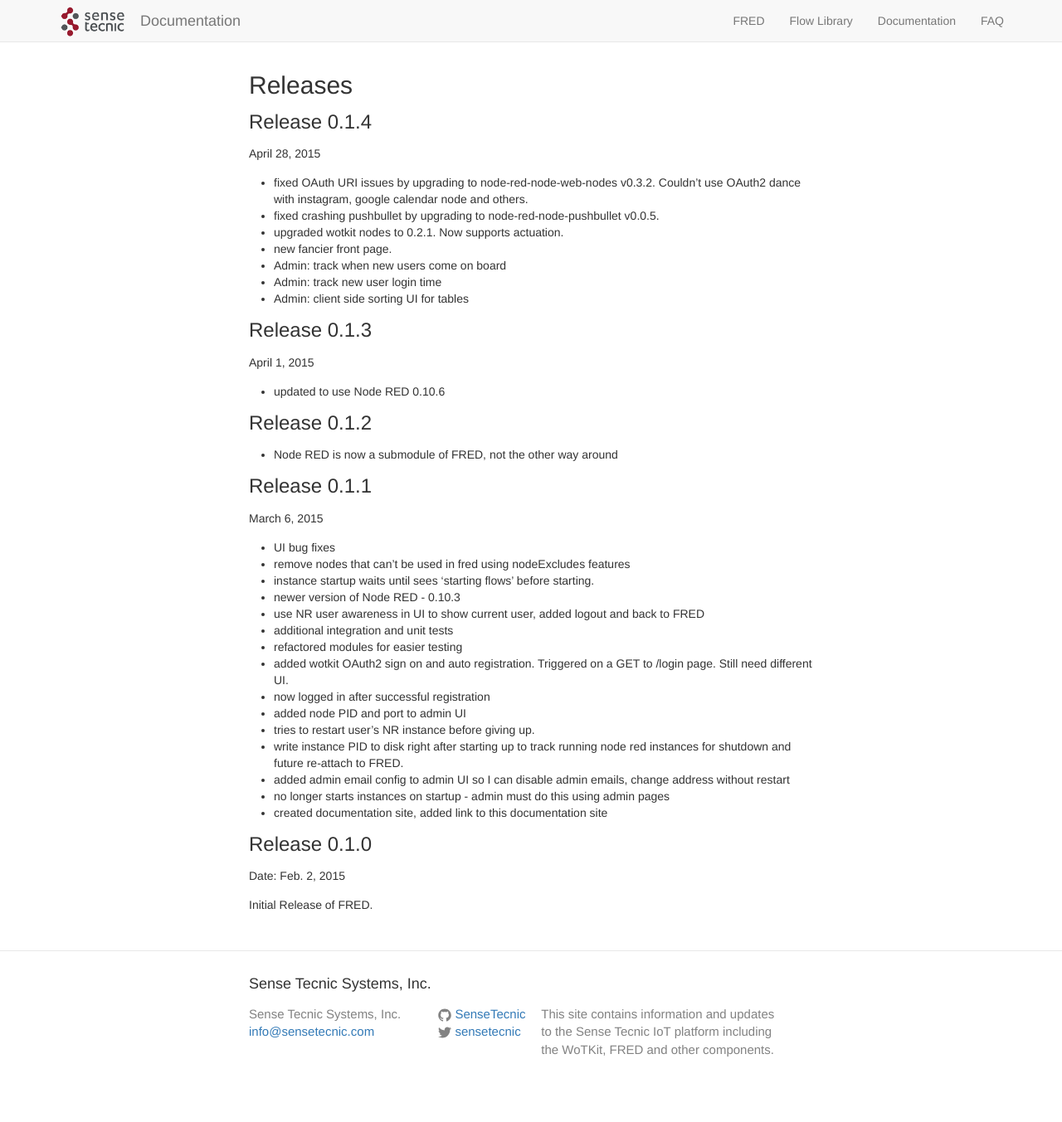
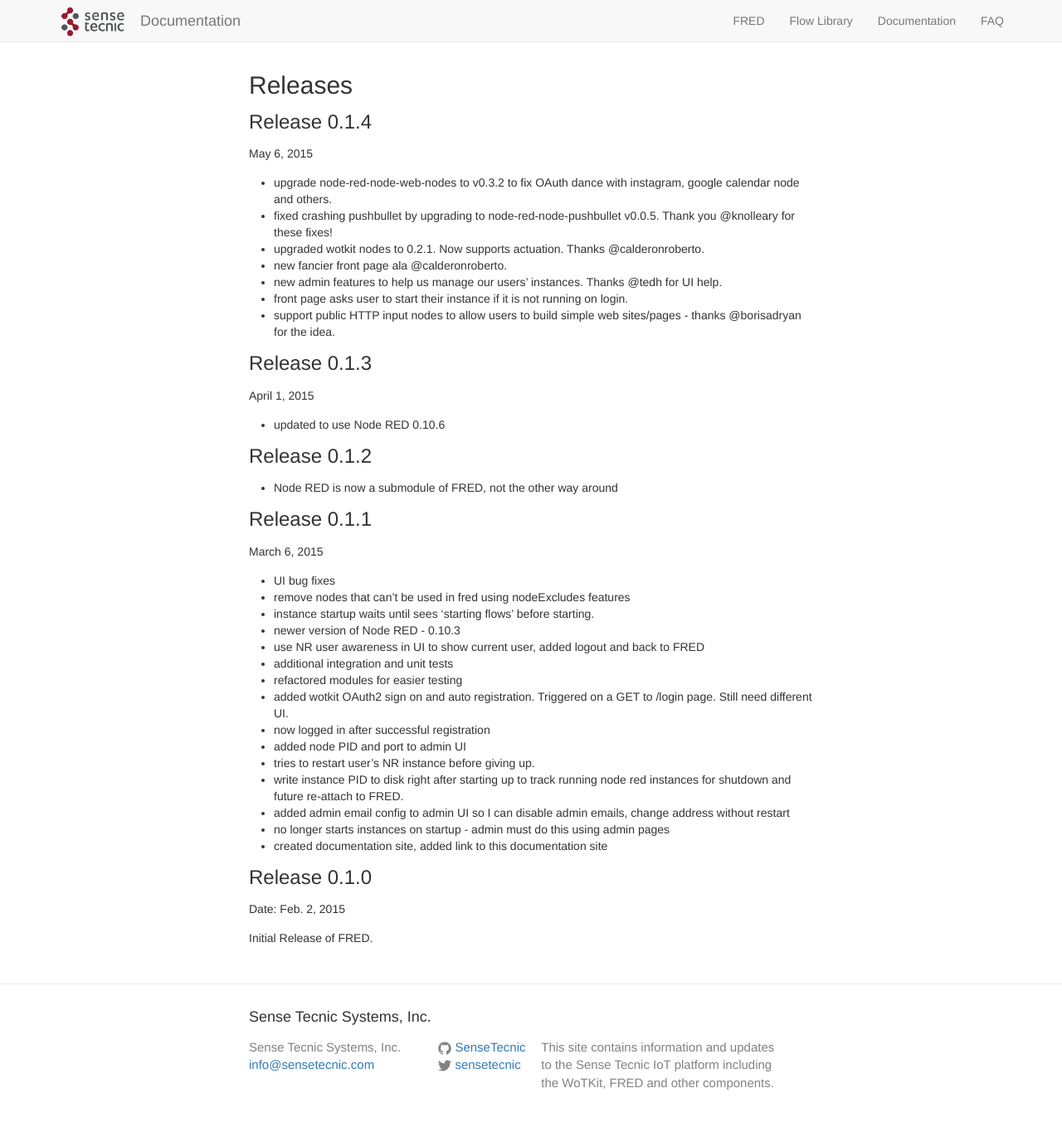
Before and after one commit to SenseTecnic/SenseTecnic.github.io, a Jekyll site: the page built from fred/releases.md, in a window 1280 px wide and 1376 px high. Shown: the top 1353 px of the window at 83% size. Built offline with Jekyll 4.4.1, drawn with Linux system fonts in a browser that asks for light colours.

Commit message:
release-0.1.4

```diff
--- a/fred/releases.md
+++ b/fred/releases.md
@@ -5,15 +5,15 @@
 ## Releases
 
 ###Release 0.1.4
-April 28, 2015
+May 6, 2015
 
-- fixed OAuth URI issues by upgrading to node-red-node-web-nodes v0.3.2.  Couldn't use OAuth2 dance with instagram, google calendar node and others.
-- fixed crashing pushbullet by upgrading to node-red-node-pushbullet v0.0.5.
-- upgraded wotkit nodes to 0.2.1.  Now supports actuation.
-- new fancier front page.
-- Admin: track when new users come on board
-- Admin: track new user login time
-- Admin: client side sorting UI for tables
+- upgrade node-red-node-web-nodes to v0.3.2 to fix OAuth dance with instagram, google calendar node and others.
+- fixed crashing pushbullet by upgrading to node-red-node-pushbullet v0.0.5.  Thank you @knolleary for these fixes!
+- upgraded wotkit nodes to 0.2.1.  Now supports actuation.  Thanks @calderonroberto.
+- new fancier front page ala @calderonroberto.
+- new admin features to help us manage our users' instances.  Thanks @tedh for UI help.
+- front page asks user to start their instance if it is not running on login.
+- support public HTTP input nodes to allow users to build simple web sites/pages - thanks @borisadryan for the idea.
 
 ###Release 0.1.3
 April 1, 2015
```
Also changed, not shown: _posts/2015-05-06-fred-update.md (added, +7 -0 lines).
